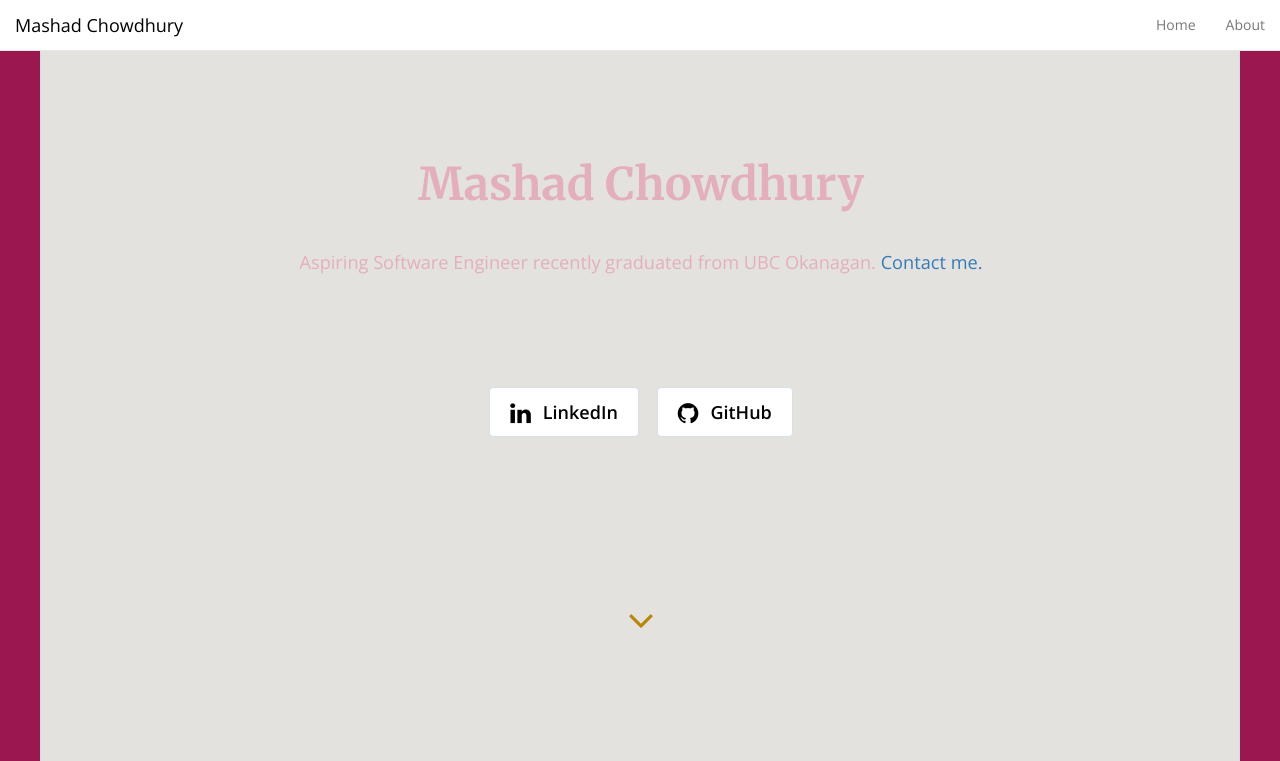
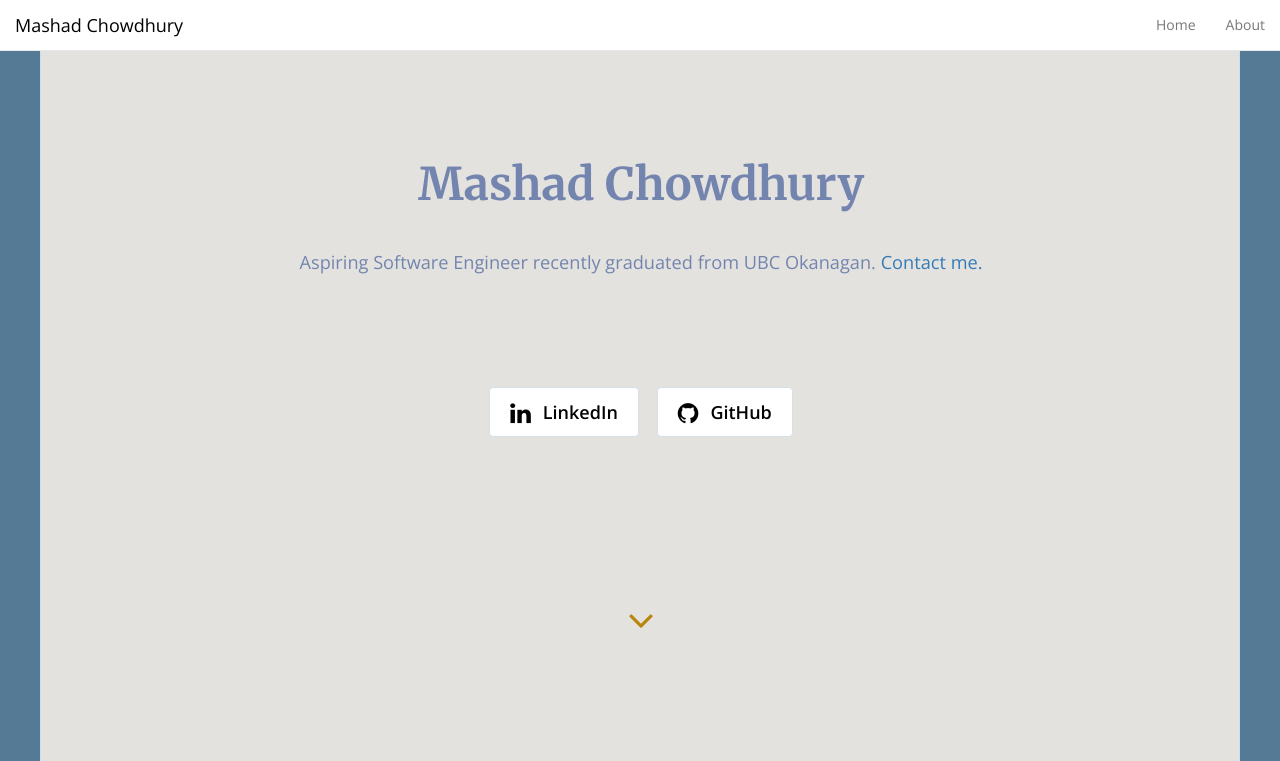
Before and after one commit to mashadchowdhury/mashadchowdhury.github.io, a Jekyll site: the page built from index.html, in a window 1280 px wide and 1400 px high. Shown: the top 761 px of the window. Built offline with Jekyll 4.4.1, drawn with Linux system fonts in a browser that asks for light colours; nearby versions of some CDN libraries; the list of posts is cut into pages by our own code; grey boxes are pictures that could not be loaded.

Commit message:
Update style.scss

```diff
--- a/css/style.scss
+++ b/css/style.scss
@@ -33,7 +33,7 @@ $secondary: #ffffff;
 }
 
 body {
-  background-color: #9A1750;			//side bars background
+  background-color: #557A95;			//side bars background
   @extend %opensans;
   -webkit-font-smoothing: antialiased;
 }
@@ -87,7 +87,7 @@ button.btn, input.btn {
 
 .main {
   background-color: #E3E2DF;				//main background
-  color: #E3AFBC;					//font colour
+  color: #7385AE;					//font colour
   border-left: solid 1px #cedfea;
   border-right: solid 1px #cedfea;
   &.container {
```
